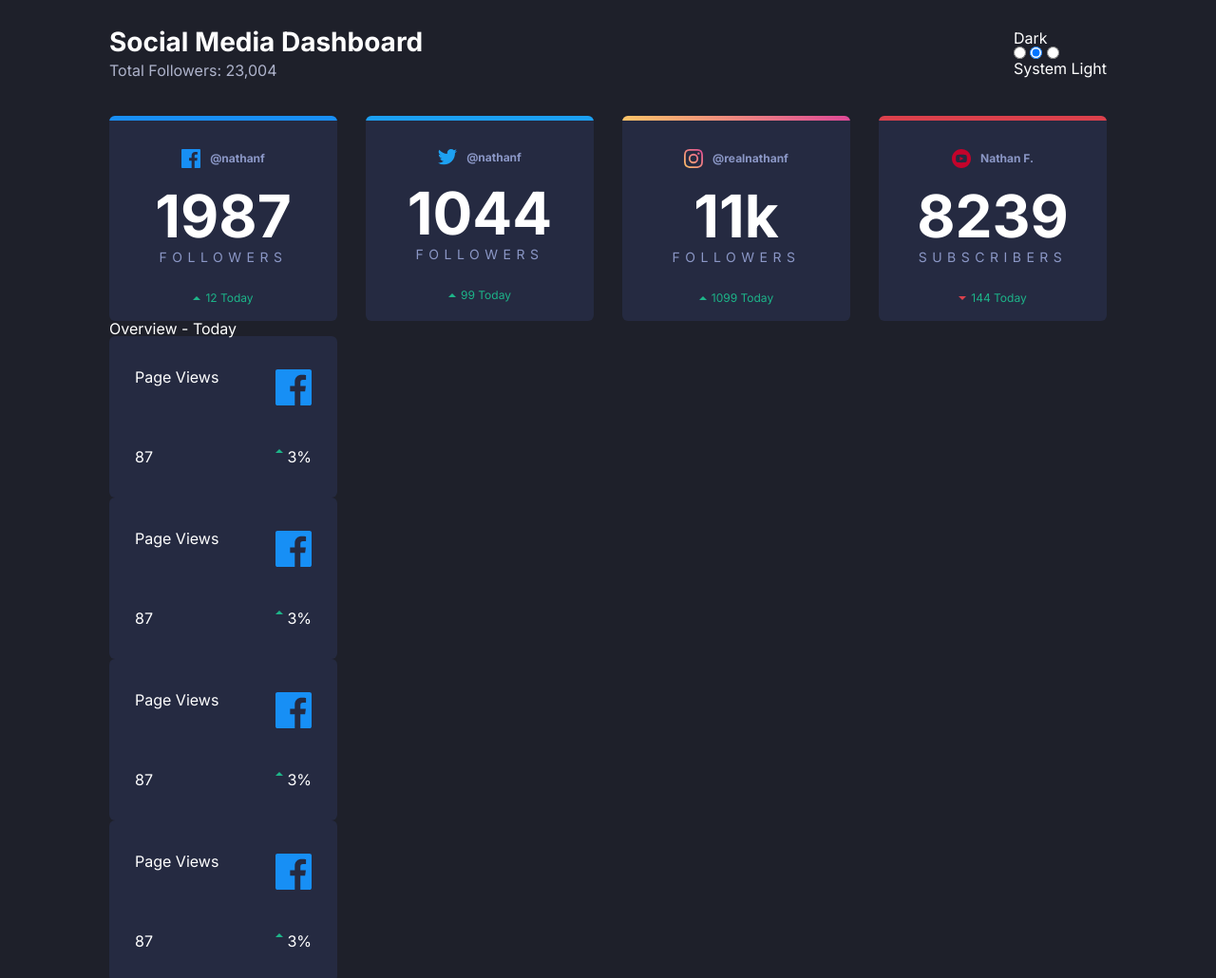
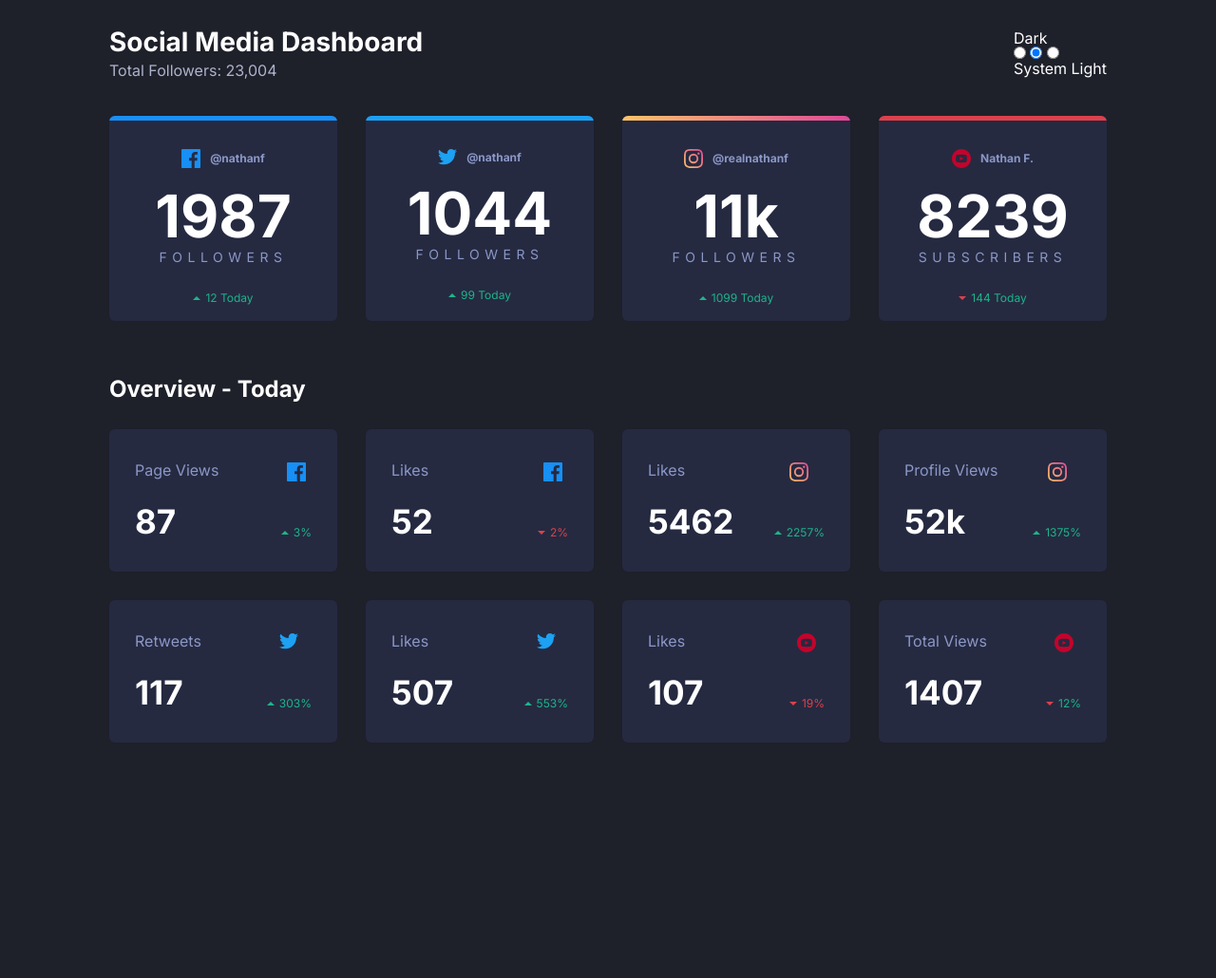
Before and after one commit to ChagCode/social-dashboard-with-theme, a plain HTML site: page index.html in a window 1280 px wide. Shown: the top 1030 px of the page at 95% size. After the commit the page ends 830 px from the top, so only its background shows below. Drawn offline with Linux system fonts and the light colour scheme.

Commit message:
Закончил верстку блока cards-today

```diff
--- a/index.html
+++ b/index.html
@@ -157,11 +157,15 @@
           </div>
           <!-- /.cards-today__info -->
           <div class="cards-today__block">
+            <div class="cards-today__wrapper-icon">
               <img
                 src="images/icon-facebook.svg"
                 alt="icon-facebook"
                 class="cards-today__icon"
               />
+            </div>
+            <!-- /.cards-today__wrapper-icon -->
+
             <div class="cards-today__statistic">
               <img
                 src="images/icon-up.svg"
@@ -177,23 +181,26 @@
         <!-- /.cards-today -->
         <div class="cards-today">
           <div class="cards-today__info">
-            <span class="cards-today__type">Page Views</span>
-            <span class="cards-today__count">87</span>
+            <span class="cards-today__type">Likes</span>
+            <span class="cards-today__count">52</span>
           </div>
           <!-- /.cards-today__info -->
           <div class="cards-today__block">
+            <div class="cards-today__wrapper-icon">
               <img
                 src="images/icon-facebook.svg"
                 alt="icon-facebook"
                 class="cards-today__icon"
               />
+            </div>
+            <!-- /.cards-today__wrapper-icon -->
             <div class="cards-today__statistic">
               <img
-                src="images/icon-up.svg"
-                alt="Icon: arrow UP"
+                src="images/icon-down.svg"
+                alt="Icon: arrow DOWN"
                 class="cards-today__statistic-icon"
               />
-              <span class="cards-today__statistic-text">3%</span>
+              <span class="cards-today__statistic-text arrow-down">2%</span>
             </div>
             <!-- /.cards-today__statistic -->
           </div>
@@ -202,23 +209,26 @@
         <!-- /.cards-today -->
         <div class="cards-today">
           <div class="cards-today__info">
-            <span class="cards-today__type">Page Views</span>
-            <span class="cards-today__count">87</span>
+            <span class="cards-today__type">Likes</span>
+            <span class="cards-today__count">5462</span>
           </div>
           <!-- /.cards-today__info -->
           <div class="cards-today__block">
+            <div class="cards-today__wrapper-icon">
               <img
-              src="images/icon-facebook.svg"
-              alt="icon-facebook"
+                src="images/icon-instagram.svg"
+                alt="icon-instagram"
                 class="cards-today__icon"
               />
+            </div>
+            <!-- /.cards-today__wrapper-icon -->
             <div class="cards-today__statistic">
               <img
                 src="images/icon-up.svg"
                 alt="Icon: arrow UP"
                 class="cards-today__statistic-icon"
               />
-              <span class="cards-today__statistic-text">3%</span>
+              <span class="cards-today__statistic-text">2257%</span>
             </div>
             <!-- /.cards-today__statistic -->
           </div>
@@ -227,23 +237,26 @@
         <!-- /.cards-today -->
         <div class="cards-today">
           <div class="cards-today__info">
-            <span class="cards-today__type">Page Views</span>
-            <span class="cards-today__count">87</span>
+            <span class="cards-today__type">Profile Views</span>
+            <span class="cards-today__count">52k</span>
           </div>
           <!-- /.cards-today__info -->
           <div class="cards-today__block">
+            <div class="cards-today__wrapper-icon">
               <img
-              src="images/icon-facebook.svg"
-              alt="icon-facebook"
+                src="images/icon-instagram.svg"
+                alt="icon-instagram"
                 class="cards-today__icon"
               />
+            </div>
+            <!-- /.cards-today__wrapper-icon -->
             <div class="cards-today__statistic">
               <img
                 src="images/icon-up.svg"
                 alt="Icon: arrow UP"
                 class="cards-today__statistic-icon"
               />
-              <span class="cards-today__statistic-text">3%</span>
+              <span class="cards-today__statistic-text">1375%</span>
             </div>
             <!-- /.cards-today__statistic -->
           </div>
@@ -252,23 +265,26 @@
         <!-- /.cards-today -->
         <div class="cards-today">
           <div class="cards-today__info">
-            <span class="cards-today__type">Page Views</span>
-            <span class="cards-today__count">87</span>
+            <span class="cards-today__type">Retweets</span>
+            <span class="cards-today__count">117</span>
           </div>
           <!-- /.cards-today__info -->
           <div class="cards-today__block">
+            <div class="cards-today__wrapper-icon">
               <img
-              src="images/icon-facebook.svg"
-              alt="icon-facebook"
+                src="images/icon-twitter.svg"
+                alt="icon-twitter"
                 class="cards-today__icon"
               />
+            </div>
+            <!-- /.cards-today__wrapper-icon -->
             <div class="cards-today__statistic">
               <img
                 src="images/icon-up.svg"
                 alt="Icon: arrow UP"
                 class="cards-today__statistic-icon"
               />
-              <span class="cards-today__statistic-text">3%</span>
+              <span class="cards-today__statistic-text">303%</span>
             </div>
             <!-- /.cards-today__statistic -->
           </div>
@@ -277,23 +293,26 @@
         <!-- /.cards-today -->
         <div class="cards-today">
           <div class="cards-today__info">
-            <span class="cards-today__type">Page Views</span>
-            <span class="cards-today__count">87</span>
+            <span class="cards-today__type">Likes</span>
+            <span class="cards-today__count">507</span>
           </div>
           <!-- /.cards-today__info -->
           <div class="cards-today__block">
+            <div class="cards-today__wrapper-icon">
               <img
-              src="images/icon-facebook.svg"
-              alt="icon-facebook"
+                src="images/icon-twitter.svg"
+                alt="icon-twitter"
                 class="cards-today__icon"
               />
+            </div>
+            <!-- /.cards-today__wrapper-icon -->
             <div class="cards-today__statistic">
               <img
                 src="images/icon-up.svg"
                 alt="Icon: arrow UP"
                 class="cards-today__statistic-icon"
               />
-              <span class="cards-today__statistic-text">3%</span>
+              <span class="cards-today__statistic-text">553%</span>
             </div>
             <!-- /.cards-today__statistic -->
           </div>
@@ -302,23 +321,26 @@
         <!-- /.cards-today -->
         <div class="cards-today">
           <div class="cards-today__info">
-            <span class="cards-today__type">Page Views</span>
-            <span class="cards-today__count">87</span>
+            <span class="cards-today__type">Likes</span>
+            <span class="cards-today__count">107</span>
           </div>
           <!-- /.cards-today__info -->
           <div class="cards-today__block">
+            <div class="cards-today__wrapper-icon">
               <img
-              src="images/icon-facebook.svg"
-              alt="icon-facebook"
+                src="images/icon-youtube.svg"
+                alt="icon-youtube"
                 class="cards-today__icon"
               />
+            </div>
+            <!-- /.cards-today__wrapper-icon -->
             <div class="cards-today__statistic">
               <img
-                src="images/icon-up.svg"
-                alt="Icon: arrow UP"
+                src="images/icon-down.svg"
+                alt="Icon: arrow down"
                 class="cards-today__statistic-icon"
               />
-              <span class="cards-today__statistic-text">3%</span>
+              <span class="cards-today__statistic-text arrow-down">19%</span>
             </div>
             <!-- /.cards-today__statistic -->
           </div>
@@ -327,23 +349,26 @@
         <!-- /.cards-today -->
         <div class="cards-today">
           <div class="cards-today__info">
-            <span class="cards-today__type">Page Views</span>
-            <span class="cards-today__count">87</span>
+            <span class="cards-today__type">Total Views</span>
+            <span class="cards-today__count">1407</span>
           </div>
           <!-- /.cards-today__info -->
           <div class="cards-today__block">
+            <div class="cards-today__wrapper-icon">
               <img
-              src="images/icon-facebook.svg"
-              alt="icon-facebook"
+                src="images/icon-youtube.svg"
+                alt="icon-youtube"
                 class="cards-today__icon"
               />
+            </div>
+            <!-- /.cards-today__wrapper-icon -->
             <div class="cards-today__statistic">
               <img
-                src="images/icon-up.svg"
-                alt="Icon: arrow UP"
+                src="images/icon-down.svg"
+                alt="Icon: arrow down"
                 class="cards-today__statistic-icon"
               />
-              <span class="cards-today__statistic-text">3%</span>
+              <span class="cards-today__statistic-text">12%</span>
             </div>
             <!-- /.cards-today__statistic -->
           </div>
@@ -352,9 +377,6 @@
         <!-- /.cards-today -->
       </div>
       <!-- /.cards-diff -->
-
-      3% Likes 52 2% Likes 5462 2257% Profile Views 52k 1375% Retweets 117 303%
-      Likes 507 553% Likes 107 19% Total Views 1407 12%
     </main>
   </body>
 </html>
--- a/sass/components/_cards.sass
+++ b/sass/components/_cards.sass
@@ -21,6 +21,7 @@
   &-top
     display: flex
     justify-content: space-between
+    margin-bottom: rem(60)
   &-item
     position: relative
     display: flex
@@ -64,24 +65,49 @@
       &-text
         font-size: rem(12)
         color: var(--limegreen)
+  &__title-today
+    font-size: rem(24)
+    font-weight: bold
+    margin-bottom: rem(30)
+  &-diff
+    display: flex
+    justify-content: space-between
+    flex-wrap: wrap
   &-today
     display: flex
     justify-content: space-between
     width: rem(240)
-    height: rem(170)
+    height: rem(150)
     background-color: var(--dark-card-bg)
     border-radius: rem(6)
     padding: rem(35) rem(27)
     overflow: hidden
+    margin-bottom: rem(30)
     &:hover
       filter: brightness(150%)
     &__info
       display: flex
       flex-direction: column
       justify-content: space-between
+    &__type
+      color: var(--dark-text1)
+    &__count
+      color: var(--dark-text2)
+      font-size: rem(35)
+      font-weight: bold
     &__block
       display: flex
       flex-direction: column
       justify-content: space-between
+      align-items: center
+    &__statistic
+      display: flex
+      align-items: center
+      &-icon
+        margin-right: rem(5)
+      &-text
+        color: var(--limegreen)
+        font-size: rem(12)
 
-      // обернуть img icon в div
+.arrow-down
+  color: var(--brightred)
```
Also changed, not shown: css/style.css, 1 other file. Lines whose indentation alone changed are shown as unchanged.
